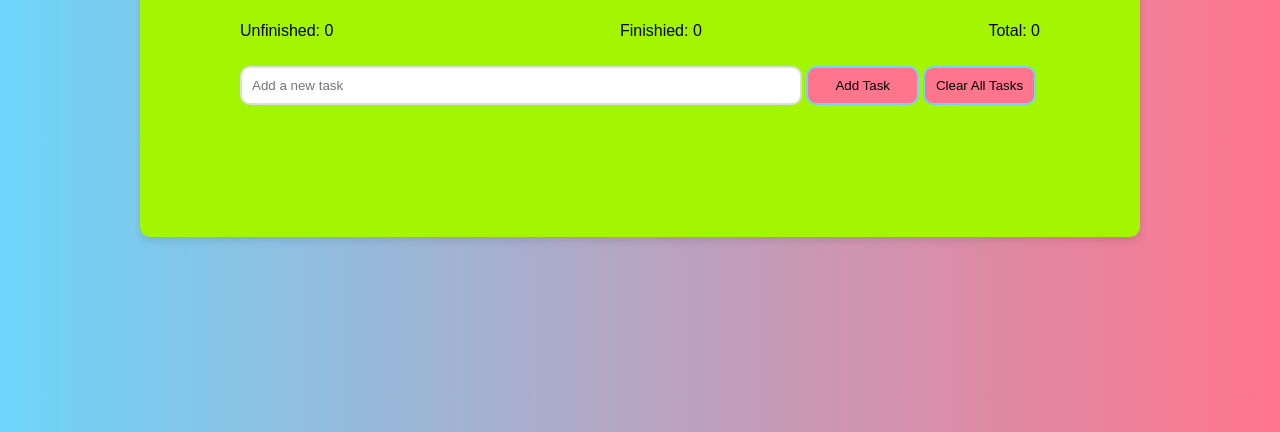
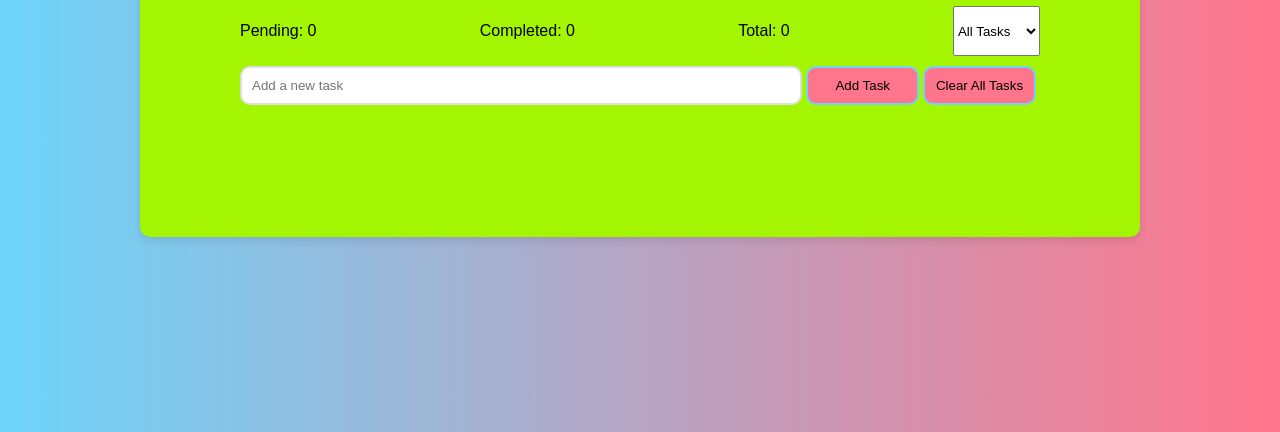
Before and after one commit to xuanwenj/to-do-list-js, a plain HTML site: page index.html in a window 1280 px wide. Shown: the part 368-800 px from the top of the page. Drawn offline with Linux system fonts and the light colour scheme.

Commit message:
Add filter button

```diff
--- a/index.html
+++ b/index.html
@@ -1,30 +1,32 @@
 <!DOCTYPE html>
 <html lang="en">
   <head>
-    <meta charset="UTF-8">
-    <meta name="viewport" content="width=device-width, initial-scale=1.0">
+    <meta charset="UTF-8" />
+    <meta name="viewport" content="width=device-width, initial-scale=1.0" />
     <title>Document</title>
-    <link rel="stylesheet" href="styles.css">
+    <link rel="stylesheet" href="styles.css" />
   </head>
   <body>
     <div id="todo-app">
       <h1>My To-Do List</h1>
       <div id="task-count">
-         <p>Unfinished: <span id="pending-count">0</span></p>
-         <p>Finishied: <span id="completed-count">0</span></p>
+        <p>Pending: <span id="pending-count">0</span></p>
+        <p>Completed: <span id="completed-count">0</span></p>
         <p>Total: <span id="total-count">0</span></p>
+        <select id="categoryFilter">
+          <option value="all">All Tasks</option>
+          <option value="pending">Pending</option>
+          <option value="completed">Completed</option>
+        </select>
       </div>
 
       <form id="todo-form">
-         <input type="text" placeholder="Add a new task"  id="todo-input"/>
+        <input type="text" placeholder="Add a new task" id="todo-input" />
         <button type="submit">Add Task</button>
         <button type="button" id="clear-button">Clear All Tasks</button>
       </form>
-            <ul id="todo-list">
-
-            </ul>
+      <ul id="todo-list"></ul>
     </div>
-
 
     <script src="script.js"></script>
   </body>
--- a/script.js
+++ b/script.js
@@ -2,9 +2,12 @@ const todoForm = document.getElementById("todo-form");
 const todoInput = document.getElementById("todo-input");
 const todoList = document.getElementById("todo-list");
 const clearButton = document.getElementById("clear-button");
+
 const pendingCountSpan = document.getElementById("pending-count");
 const completedCountSpan = document.getElementById("completed-count");
 const totalCountSpan = document.getElementById("total-count");
+
+const taskFilter = document.getElementById("taskFilter");
 
 // Load tasks from localStorage on page load
 window.addEventListener("DOMContentLoaded", function () {
```
Lines whose indentation alone changed are shown as unchanged.
